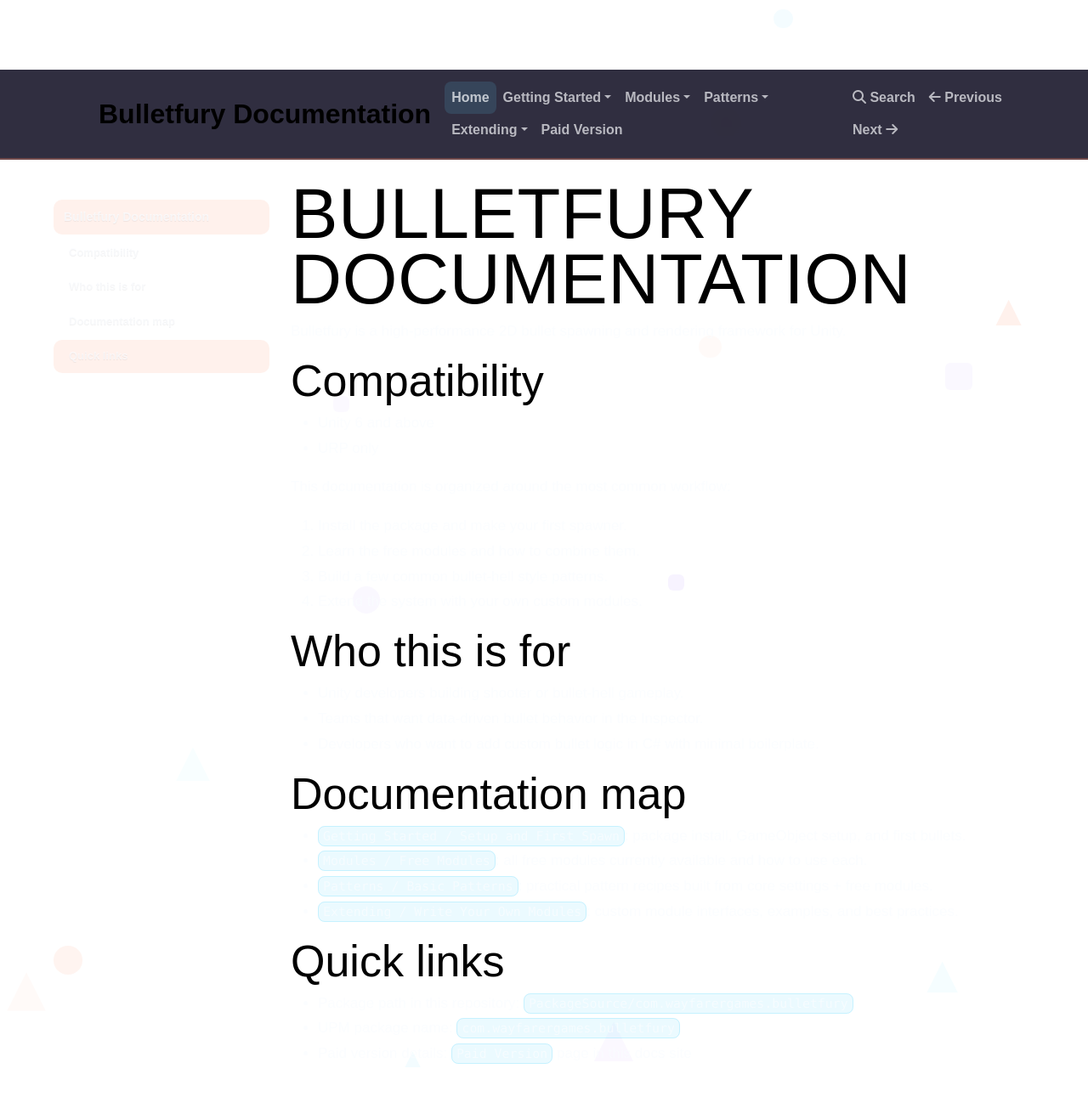
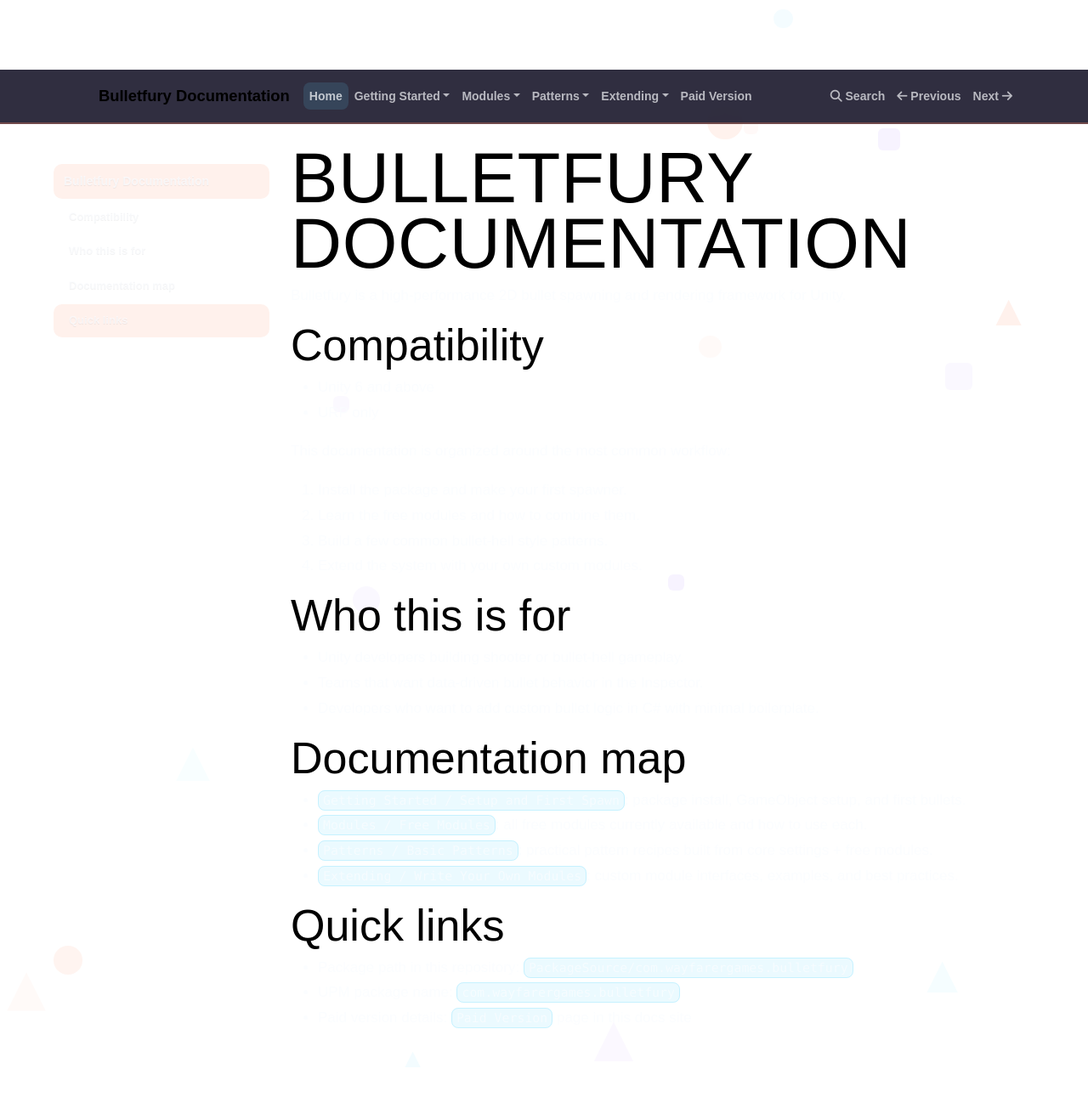
Before and after one commit to WayfarerGames/WayfarerGames.github.io, an MkDocs documentation site: the page built from public/bulletfury-documentation/docs/index.md, in a window 1280 px wide and 1380 px high. Shown: the top 1291 px of the window at 85% size. Built offline with MkDocs 1.6.1, drawn with Linux system fonts in a browser that asks for light colours; nearby versions of some CDN libraries.

Commit message:
fixed styling

```diff
--- a/public/bulletfury-documentation/docs/stylesheets/wayfarer.css
+++ b/public/bulletfury-documentation/docs/stylesheets/wayfarer.css
@@ -49,13 +49,14 @@ body {
 
 .navbar-brand {
   font-family: "Fredoka", sans-serif !important;
-  font-size: 2rem !important;
+  font-size: 1.15rem !important;
   font-weight: 700 !important;
   line-height: 1 !important;
   color: var(--white) !important;
   display: flex;
   align-items: center;
   gap: 10px;
+  white-space: nowrap;
 }
 
 .navbar-brand::before {
@@ -68,11 +69,11 @@ body {
 
 .navbar-nav .nav-link {
   font-family: "Fredoka", sans-serif !important;
-  font-size: 16px;
+  font-size: 14px;
   font-weight: 600 !important;
   color: rgba(250, 252, 255, 0.68) !important;
   border-radius: 8px;
-  padding: 5px 8px !important;
+  padding: 4px 7px !important;
 }
 
 .navbar-nav .nav-link:hover,
```
Also changed, not shown: public/bulletfury-documentation/site/index.html, public/bulletfury-documentation/site/stylesheets/wayfarer.css.
